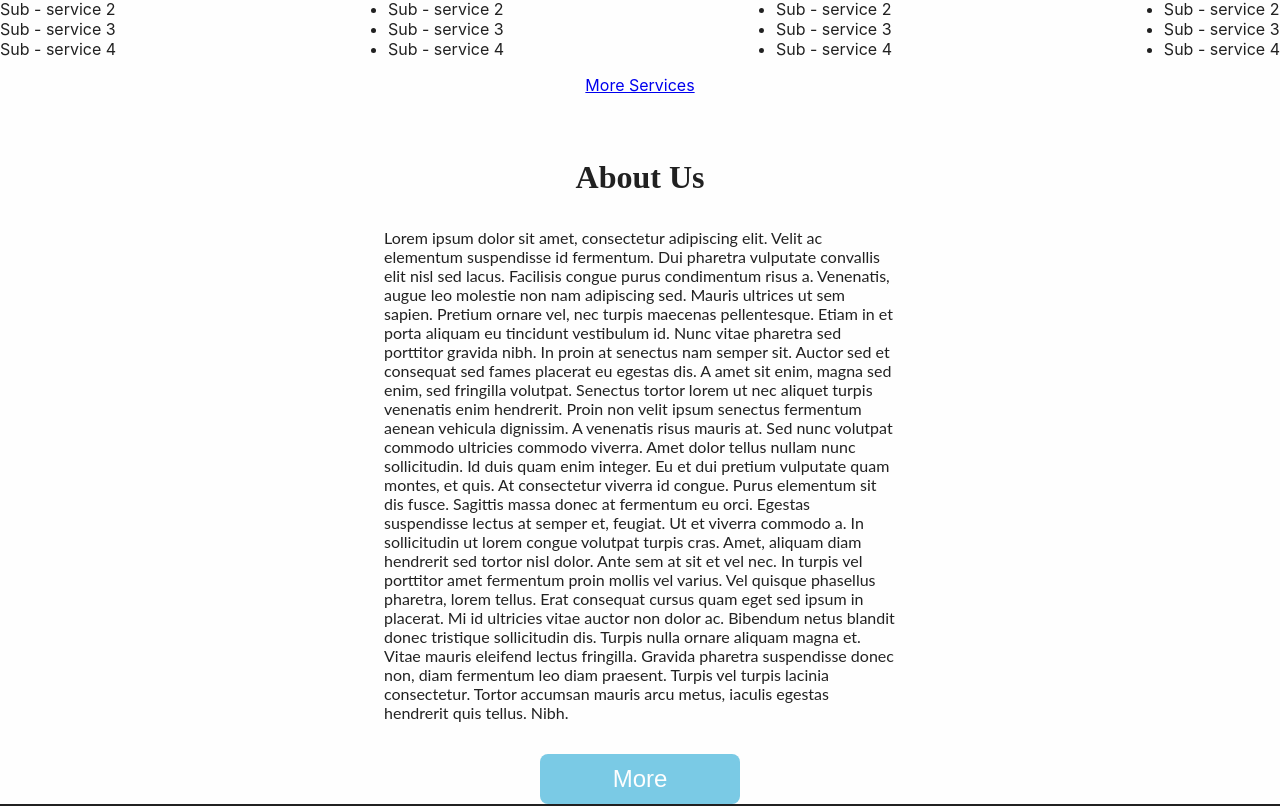
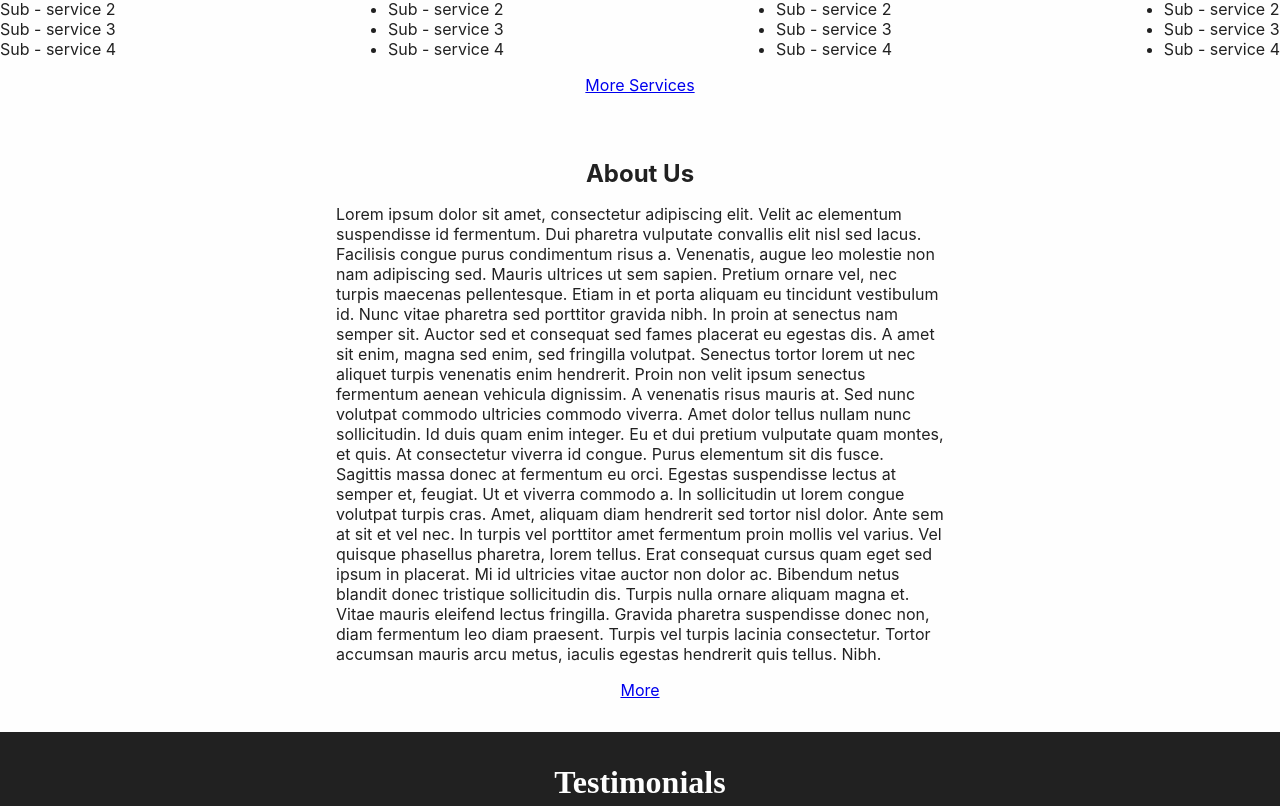
Before and after one commit to dchobarkar/Gopalkar-Company, a React (Create React App) app: page / in a window 1280 px wide. Shown: the part 434-1240 px from the top of the page. Built offline with nearby package versions, Linux system fonts and the light colour scheme.

Commit message:
About section completed

```diff
--- a/src/components/LandingPage/About/About.css.js
+++ b/src/components/LandingPage/About/About.css.js
@@ -1,69 +1,41 @@
+import { Lib32, Link, Padding, SectionHeight } from "../../../css";
+
 const AboutCSS = {
   root: {
-    minHeight: "75vh",
-    padding: "1rem 30px",
+    ...SectionHeight,
+    ...Padding,
+    paddingTop: "2rem",
+    paddingBottom: "2rem",
     display: "flex",
     flexDirection: "column",
     justifyContent: "center",
     alignItems: "center",
   },
-
-  header: {
-    padding: "2rem",
-    fontSize: "var(--mobView-2)",
-    fontFamily: "Liber_Baskerville",
-  },
-
-  text: {
-    paddingBottom: "2rem",
-    fontSize: "var(--mobView-4)",
-    fontFamily: "Lato,sans-serif",
-  },
-
-  link: {
-    width: "200px",
-    height: "50px",
-    padding: "0.4rem",
-    display: "flex",
-    justifyContent: "center",
-    alignItems: "center",
-    borderRadius: "0.5rem",
-    fontFamily: "Montserrat, sans-serif",
-    fontSize: "var(--mobView-3)",
-    textDecoration: "none",
-    color: "var(--text-white)",
-    backgroundColor: "var(--accent)",
-  },
+  header: { ...Lib32 },
+  text: { padding: "1rem" },
+  link: { ...Link },
 
   /* Tablet view */
   "@media only screen and (min-width: 401px) and (max-width: 960px)": {
     root: {
-      padding: "0 60px",
+      paddingTop: "2rem",
+      paddingBottom: "2rem",
+      justifyContent: "space-around",
     },
-
-    header: {
-      fontSize: "var(--tabView-2)",
-    },
-
     text: {
-      maxWidth: "50vw",
-      fontSize: "var(--tabView-4)",
+      maxWidth: "80vw",
     },
   },
 
   /* Desktop view */
   "@media only screen and (min-width: 961px)": {
     root: {
-      padding: "0px 120px",
+      paddingTop: "2rem",
+      paddingBottom: "2rem",
+      justifyContent: "space-around",
     },
-
-    header: {
-      fontSize: "var(--desView-2)",
-    },
-
     text: {
-      maxWidth: "40vw",
-      fontSize: "var(--desView-4)",
+      maxWidth: "50vw",
     },
   },
 };
--- a/src/components/LandingPage/About/About.js
+++ b/src/components/LandingPage/About/About.js
@@ -12,8 +12,9 @@ function About() {
   const classes = useStyles();
 
   return (
-    <div className={classes.root}>
+    <section className={classes.root}>
       <h2 className={classes.header}>About Us</h2>
+
       <p className={classes.text}>
         Lorem ipsum dolor sit amet, consectetur adipiscing elit. Velit ac
         elementum suspendisse id fermentum. Dui pharetra vulputate convallis
@@ -46,7 +47,7 @@ function About() {
       <Link className={classes.link} to="/about">
         More
       </Link>
-    </div>
+    </section>
   );
 }
 
```
